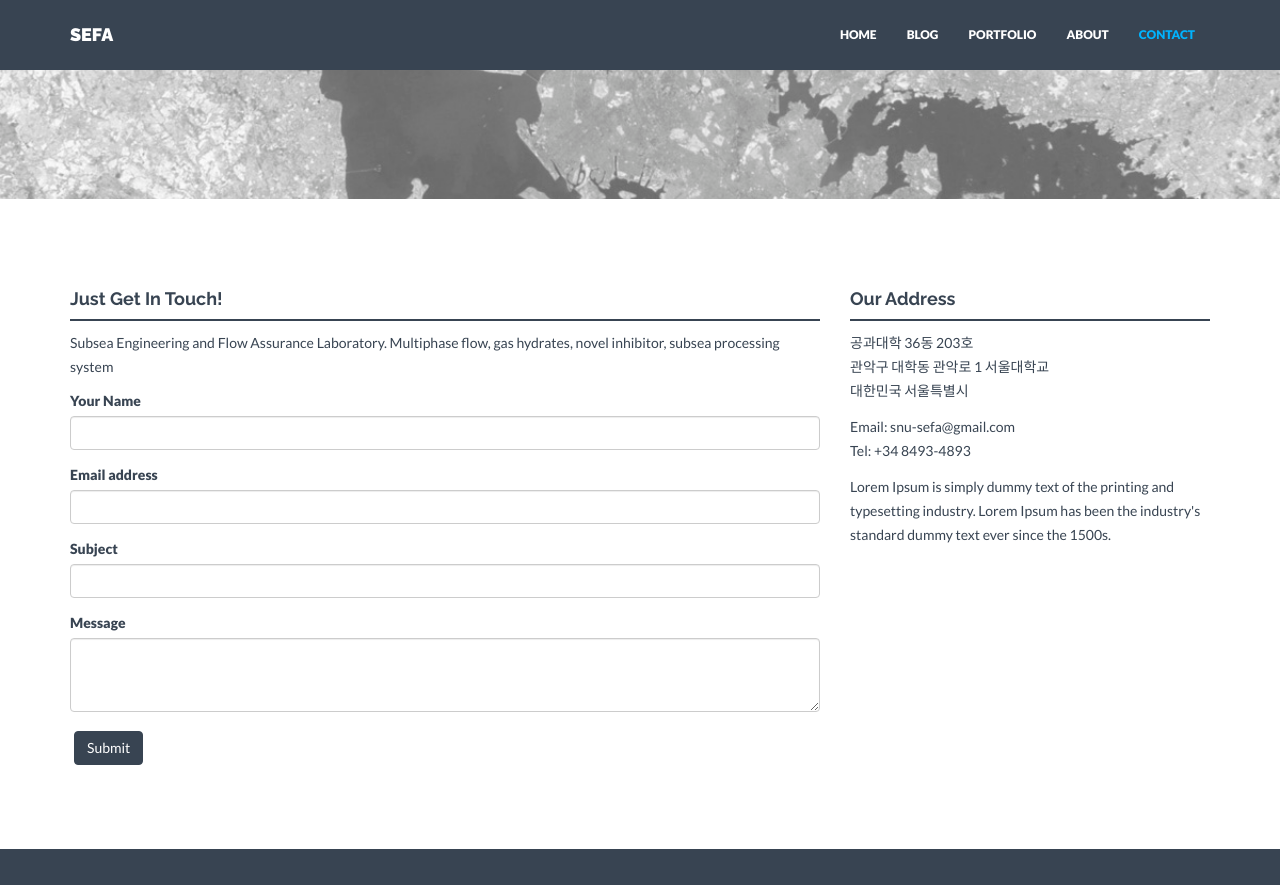
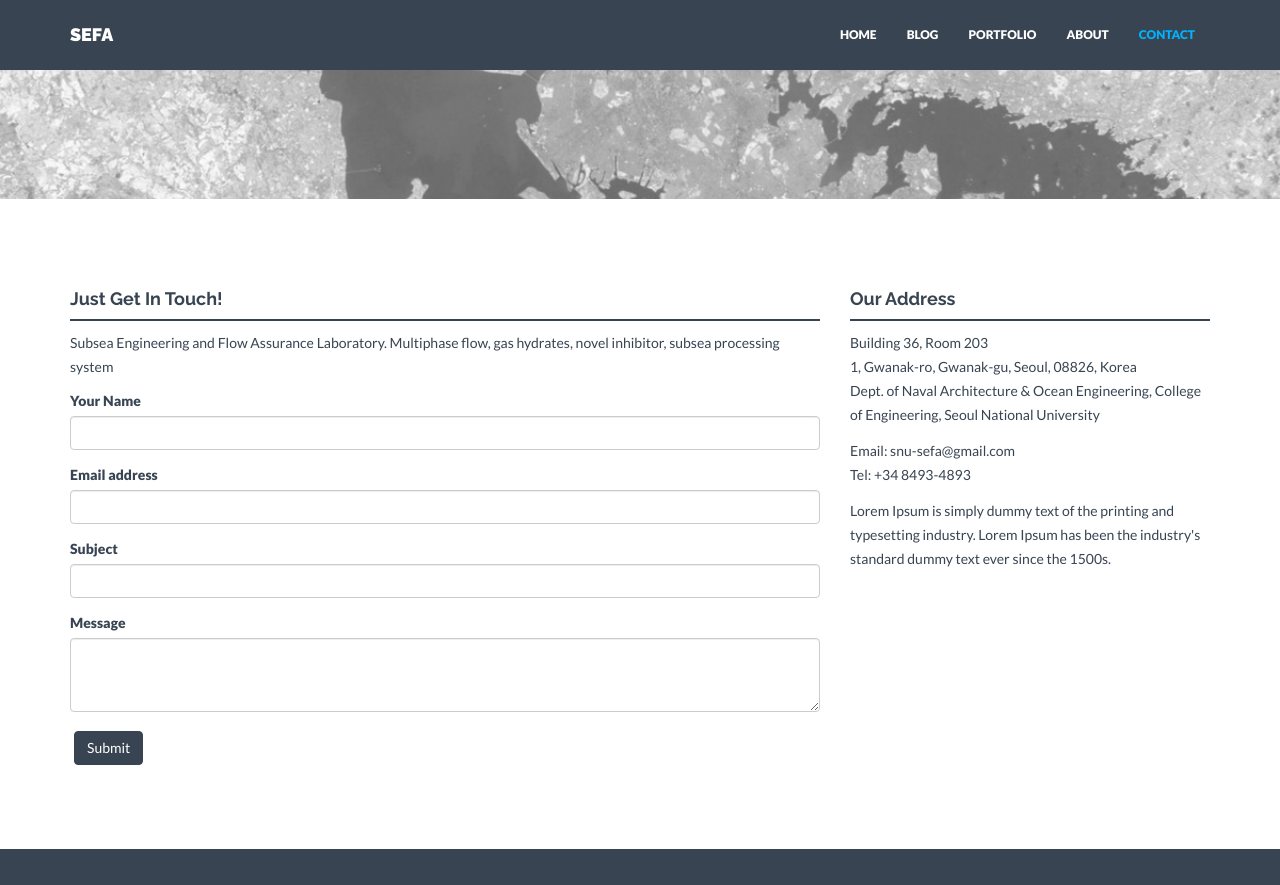
Before and after one commit to snu-sefa/snu-sefa.github.io, a Jekyll site: the page built from contact.html, in a window 1280 px wide and 1400 px high, scrolled down 367 px, cut to the strip 0-885 px from the top of the window. Built offline with Jekyll 4.4.1, drawn with Linux system fonts in a browser that asks for light colours; nearby versions of some CDN libraries; some of the changed text lies outside the part shown.

Commit message:
Update _config.yml

```diff
--- a/_config.yml
+++ b/_config.yml
@@ -5,7 +5,6 @@ title: "SEFA"
 description: "서울대학교 해저공학연구실"
 analytics: #Google analytics code in the format XX-nnnnnnnn-n
 baseurl:  #important: start with /
-url: https://snu-sefa.github.io/
 
 # Build settings
 markdown: kramdown
@@ -46,9 +45,18 @@ social:
 # Postal address (add as many lines as necessary). Shown in footer and on Contact page.
 address:
   - lines:
-    - "공과대학 36동 203호"
-    - "관악구 대학동 관악로 1 서울대학교"
-    - "대한민국 서울특별시"
+    - "36동 203호, (우) 08826"
+    - "서울특별시 관악구 대학동 관악로 1"
+    - "서울대학교 공과대학 조선해양공학과"
+email: "snu-sefa@gmail.com"
+tel: "+34 8493-4893"
+
+# Postal address (add as many lines as necessary). Shown in footer and on Contact page.
+address:
+  - lines:
+    - "Building 36, Room 203"
+    - "1, Gwanak-ro, Gwanak-gu, Seoul, 08826, Korea"
+    - "Dept. of Naval Architecture & Ocean Engineering, College of Engineering, Seoul National University"
 email: "snu-sefa@gmail.com"
 tel: "+34 8493-4893"
 
```
